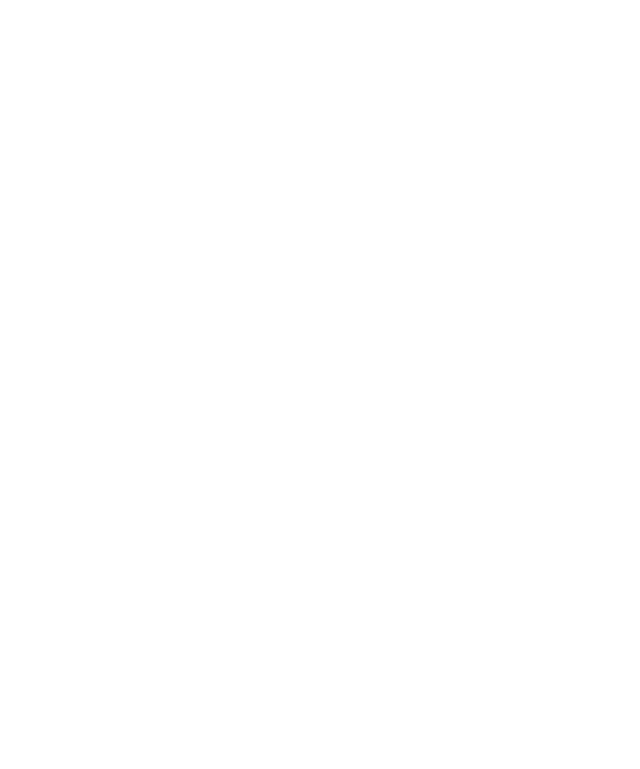
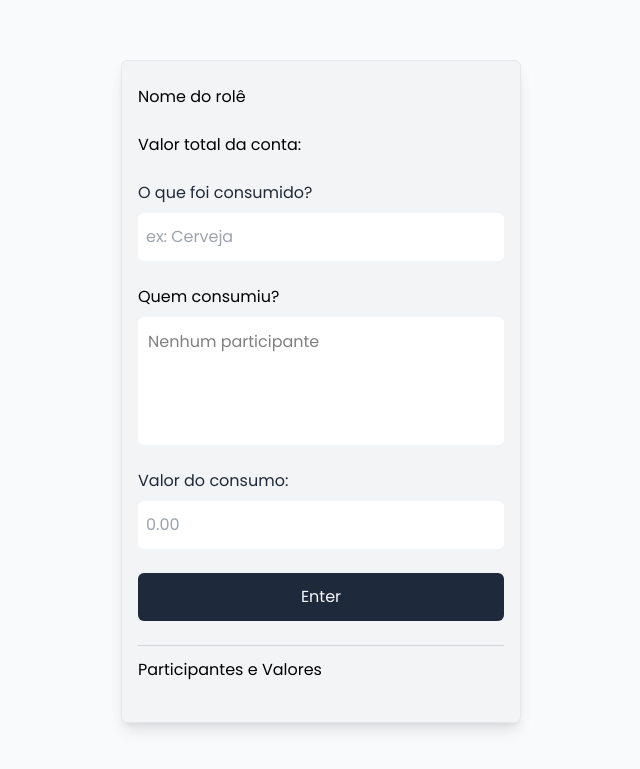
Before and after one commit to CamilleHaus/bill_calculator, a Next.js app: page / in a window 1280 px wide. Shown: the part 809-1578 px from the top of the page, without its empty margins (319-959 px from the left). Before the commit the page ends 800 px from the top, so only its background shows below. Built offline with nearby package versions, Linux system fonts and the light colour scheme.

Commit message:
Structural changes
Did some structural changes due to the necessity to pass information through the application. Also added some new render of information display

```diff
--- a/src/app/billCalculation/page.tsx
+++ b/src/app/billCalculation/page.tsx
@@ -15,6 +15,10 @@
     billTotal,
     removeParticipant,
   } = useCalculation();
+
+  const participant = localStorage.getItem("@participants")
+
+  console.log(participant)
 
   return (
     <div className="w-full bg-gray-50 h-[100vh] flex items-center justify-center">
--- a/src/components/app.tsx
+++ b/src/components/app.tsx
@@ -24,11 +24,14 @@
 
     const name = participantInputRef.current?.value;
 
-    if (!name || participants.includes(name)) {
+    if (
+      !name ||
+      participants.some((participant) => participant.name === name)
+    ) {
       return;
     }
 
-    setParticipants([...participants, name]);
+    setParticipants([...participants, { name, amount: 0 }]);
 
     if (participantInputRef.current) {
       participantInputRef.current.value = "";
@@ -52,11 +55,8 @@
     }
   };
 
-  console.log(participants, "#### PARTICIPANTS");
-  console.log(tip, "#### TIP");
-  console.log(billTotal, "#### BILL");
-
   return (
+    <div>
       <div className="w-full bg-gray-50 h-[100vh] flex items-center justify-center">
         <div className="w-[400px] border bg-gray-100 mx-auto space-y-6 px-4 py-6 rounded-md shadow-lg">
           <div className="w-full flex items-center justify-center gap-2">
@@ -93,7 +93,7 @@
                   key={index}
                   className="w-fit flex gap-2 items-center justify-center p-2 rounded-md shadow-md"
                 >
-                <p>{participant}</p>
+                  <p>{participant.name}</p>
                   <button
                     className="text-sm"
                     type="button"
@@ -128,6 +128,68 @@
           </form>
         </div>
       </div>
+
+      {/* FORMULÁRIO SEGUINTE */}
+      <div className="w-full bg-gray-50 h-[100vh] flex items-center justify-center">
+        <div className="w-[400px] border bg-gray-100 mx-auto space-y-6 px-4 py-6 rounded-md shadow-lg">
+          <h3>Nome do rolê</h3>
+          <div className="flex justify-between">
+            <p>Valor total da conta: </p>
+            <p>{billTotal}</p>
+          </div>
+          <div className="flex flex-col gap-6">
+            <Input
+              label={"O que foi consumido?"}
+              name={"item"}
+              type={"text"}
+              placeholder={"ex: Cerveja"}
+            />
+            <div className="flex flex-col gap-2">
+              <label htmlFor="participant-select">Quem consumiu?</label>
+              <select
+                id="participant-select"
+                className="px-2 py-3 rounded-md"
+                multiple
+              >
+                {participants.length > 0 ? (
+                  participants.map((participant, index) => (
+                    <option key={index} value={participant.name}>
+                      {participant.name}
+                    </option>
+                  ))
+                ) : (
+                  <option disabled>Nenhum participante</option>
+                )}
+              </select>
+            </div>
+            <Input
+              label={"Valor do consumo:"}
+              name={""}
+              type={"text"}
+              placeholder={"0.00"}
+            />
+            <Button type="button">Enter</Button>
+          </div>
+
+          <div className="space-y-4 border-t border-gray-300">
+            <h3 className="mt-3">Participantes e Valores</h3>
+            <div className="w-full flex flex-wrap justify-between gap-3">
+              {participants
+                ? participants.map((participant, index) => (
+                    <div
+                      key={index}
+                      className="w-[48%] flex justify-between shadow-md bg-gray-200 p-3 rounded-md"
+                    >
+                      <p>{participant.name}</p>
+                      <p>{participant.amount}</p>
+                    </div>
+                  ))
+                : null}
+            </div>
+          </div>
+        </div>
+      </div>
+    </div>
   );
 };
 
--- a/src/providers/CalculationContext/index.tsx
+++ b/src/providers/CalculationContext/index.tsx
@@ -11,14 +11,19 @@
 } from "react";
 
 interface CalculationContextProps {
-  participants: string[];
-  setParticipants: Dispatch<SetStateAction<string[]>>;
+  participants: IParticipant[];
+  setParticipants: Dispatch<SetStateAction<IParticipant[]>>;
   setTip: Dispatch<SetStateAction<number | undefined>>;
   setBillTotal: Dispatch<SetStateAction<number | undefined>>;
   tip: number | undefined;
   billTotal: number | undefined;
   removeParticipant: (index: number) => void;
 
+}
+
+interface IParticipant {
+  name: string;
+  amount: number;
 }
 
 export const CalculationContext = createContext<
@@ -28,7 +33,7 @@
 export const CalculationProvider: React.FC<{ children: ReactNode }> = ({
   children,
 }) => {
-  const [participants, setParticipants] = useState<string[]>([]);
+  const [participants, setParticipants] = useState<IParticipant[]>([]);
   const [tip, setTip] = useState<number | undefined>();
   const [billTotal, setBillTotal] = useState<number | undefined>();
 
```
Lines whose indentation alone changed are shown as unchanged.
